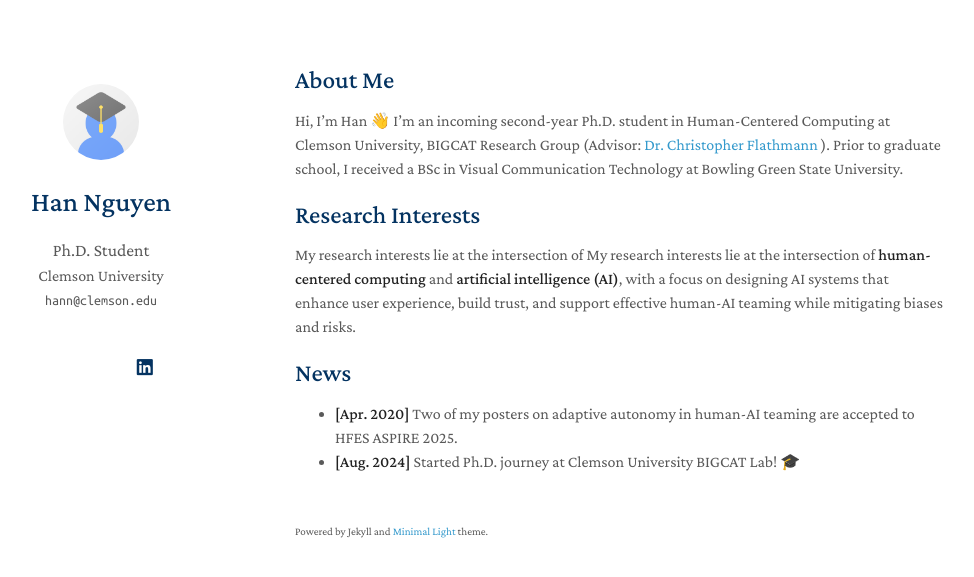
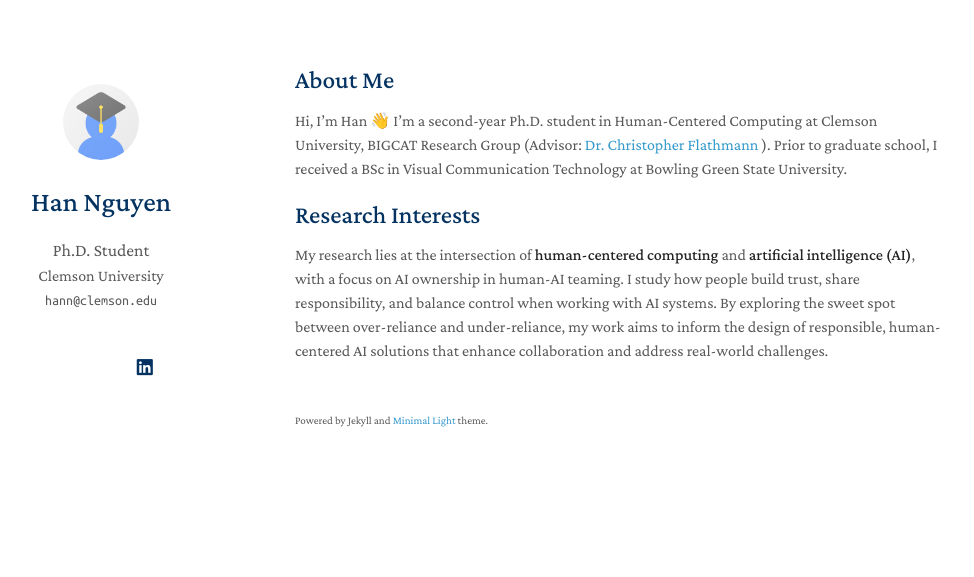
Before and after one commit to hanbaonguyen/hanbaonguyen.github.io, a Jekyll site: the page built from index.md, in a window 1280 px wide. Shown: the top 577 px of the page, without its empty margins (175-1149 px from the left). Built offline with Jekyll 4.4.1, drawn with Linux system fonts in a browser that asks for light colours; a style sheet for code colours, icons or effects is not loaded; our own code applies the rules of GitHub Pages for plain Markdown files.

Commit message:
Update index.md

```diff
--- a/index.md
+++ b/index.md
@@ -4,14 +4,14 @@
 
 ## About Me
 
-Hi, I'm Han 👋 I'm an incoming second-year Ph.D. student in Human-Centered Computing at Clemson University, BIGCAT Research Group (Advisor: <a href="https://chrisflathmann.com/index.html"> Dr. Christopher Flathmann </a>). Prior to graduate school, I received a BSc in Visual Communication Technology at Bowling Green State University.
+Hi, I'm Han 👋 I'm a second-year Ph.D. student in Human-Centered Computing at Clemson University, BIGCAT Research Group (Advisor: <a href="https://chrisflathmann.com/index.html"> Dr. Christopher Flathmann </a>). Prior to graduate school, I received a BSc in Visual Communication Technology at Bowling Green State University.
 
 
 ## Research Interests
 
-My research interests lie at the intersection of My research interests lie at the intersection of **human-centered computing** and **artificial intelligence (AI)**, with a focus on designing AI systems that enhance user experience, build trust, and support effective human-AI teaming while mitigating biases and risks.
+My research lies at the intersection of **human-centered computing** and **artificial intelligence (AI)**, with a focus on AI ownership in human-AI teaming. I study how people build trust, share responsibility, and balance control when working with AI systems. By exploring the sweet spot between over-reliance and under-reliance, my work aims to inform the design of responsible, human-centered AI solutions that enhance collaboration and address real-world challenges.
 
-## News
+<!-- ## News
 
 - **[Apr. 2020]** Two of my posters on adaptive autonomy in human-AI teaming are accepted to HFES ASPIRE 2025.
-- **[Aug. 2024]** Started Ph.D. journey at Clemson University BIGCAT Lab! 🎓
+- **[Aug. 2024]** Started Ph.D. journey at Clemson University BIGCAT Lab! 🎓 -->
```
